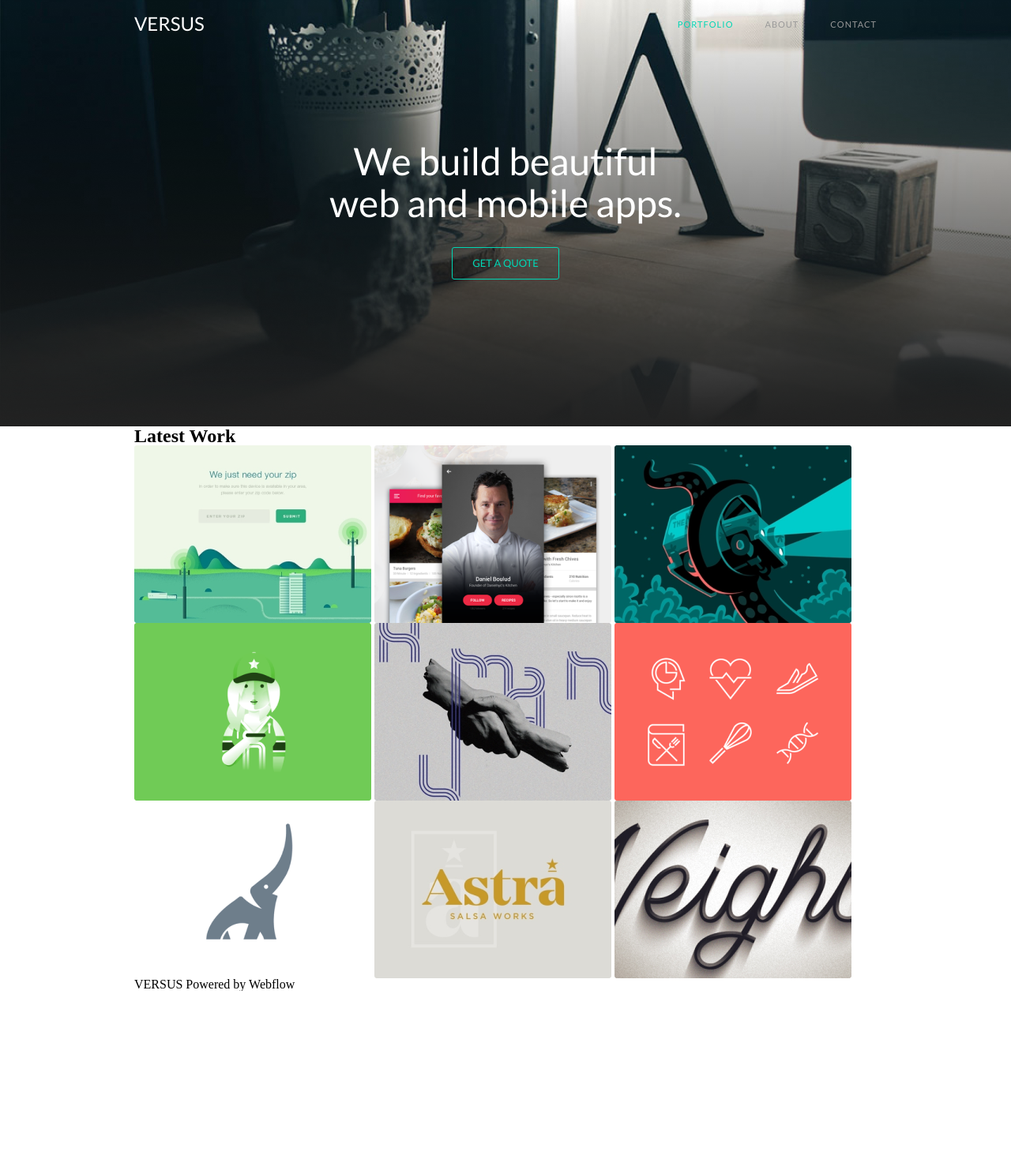
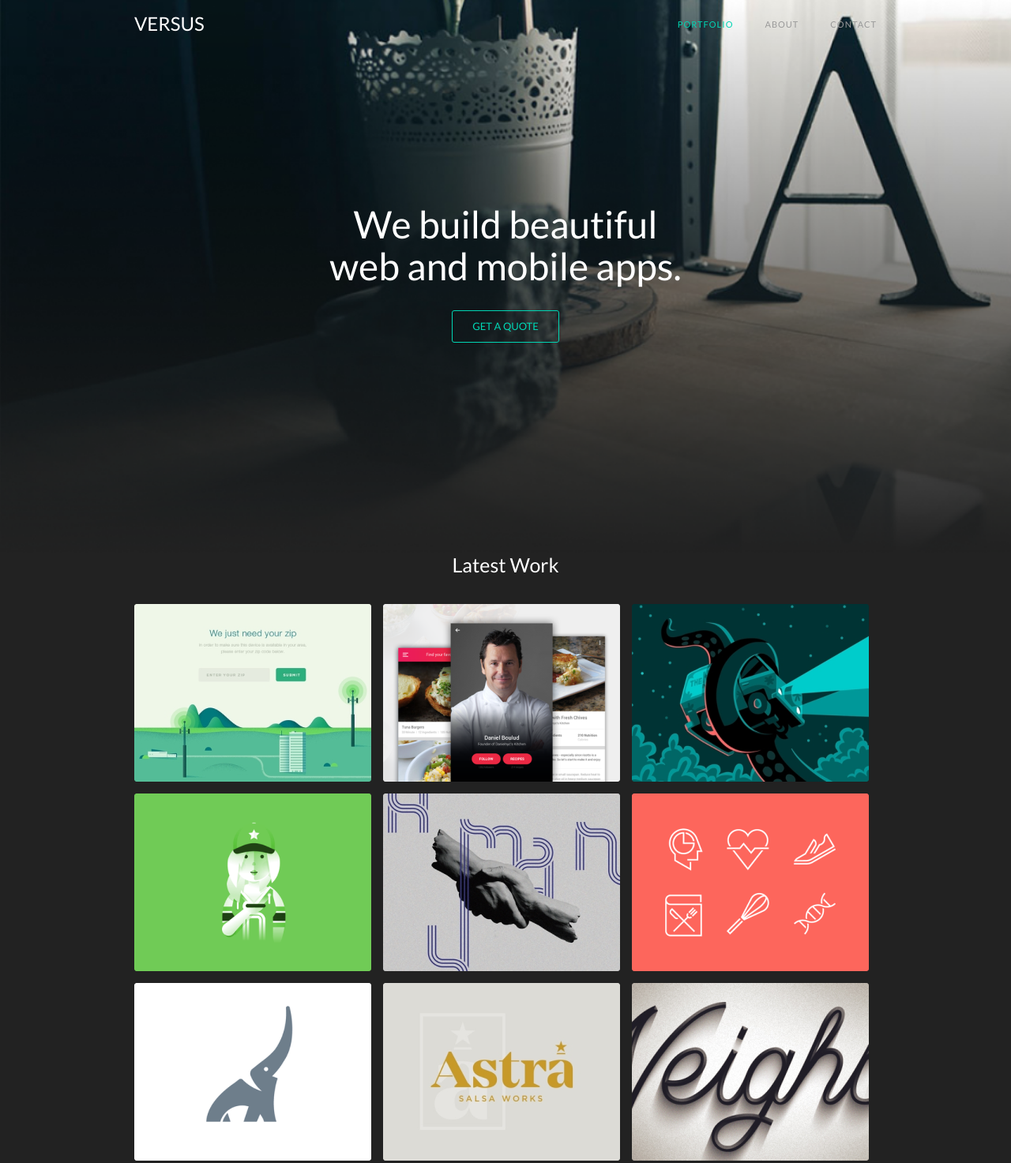
Before and after one commit to Vladislav-Afanasev/Versus, a plain HTML site: page index.html in a window 1280 px wide. Shown: the top 1473 px of the page at 79% size. Before the commit the page ends 1255 px from the top, so only its background shows below. Drawn offline with Linux system fonts and the light colour scheme.

Commit message:
Project without media and hovers

```diff
--- a/index.html
+++ b/index.html
@@ -42,8 +42,10 @@
         </header>
         <section class="works">
             <div class="container">
+                <div class="works__title">
+                    <h2>Latest Work</h2>
+                </div>
                 <div class="works__content">
-                    <h2>Latest Work</h2>
                     <img src="./img/IMAGE (1).png" alt="img">
                     <img src="./img/IMAGE (2).png" alt="img">
                     <img src="./img/IMAGE (3).png" alt="img">
--- a/scss/style.scss
+++ b/scss/style.scss
@@ -1,32 +1,41 @@
-* {
-    padding: 0;
-    margin: 0;
-    border: 0;
-    box-sizing: border-box;
+*,
+*::before,
+*::after {
+  box-sizing: border-box;
 }
-
+ul[class],
+ol[class] {
+  padding: 0;
+}
 html,
-body {
-    line-height: 1;
-    height: 100%;
+body,
+h1,
+h2,
+h3,
+h4,
+p,
+ul[class],
+ol[class],
+li,
+figure,
+figcaption,
+blockquote,
+dl,
+dd {
+  margin: 0;
+  height: 100%;
 }
-
-ul,
-ol,
-li {
-    list-style-type: none;
-    margin: 0px;
-    padding: 0px;
+ul[class],
+ol[class] {
+  list-style: none;
 }
-
+img {
+    max-width: 100%;
+    display: block;
+}
 a {
     text-decoration: none;
 }
-
-img {
-    vertical-align: top;
-}
-
 //---------------------------------------------------------------------------------------
 .wrapper {
     overflow: hidden;
@@ -46,7 +55,7 @@ img {
 .header {
     background: url(/img/Main.png) no-repeat;
     background-size: cover;
-    min-height: 540px;
+    min-height: 700px;
 
     .container {
         display: flex;
@@ -96,8 +105,9 @@ img {
         }
     }
 }
+
 .about {
-    margin: 140px 0px;
+    margin: 220px 0px;
 
     .container {
         display: flex;
@@ -141,8 +151,73 @@ img {
                     text-transform: uppercase;
                     color: #00D6B4;
                 }
-
             }
         }
     }
 }
+
+.works {
+    background: #222222;
+
+    .container {
+        .works__content {
+            display: grid;
+            grid-template-rows: repeat(3, 225px);
+            grid-template-columns: repeat(3, 300px);
+            column-gap: 15px;
+            row-gap: 15px;
+        }
+
+        .works__title {
+            h2 {
+                display: flex;
+                justify-content: center;
+                align-items: center;
+                margin-bottom: 35px;
+                font-family: 'Lato';
+                font-style: normal;
+                font-weight: 400;
+                font-size: 25px;
+                line-height: 30px;
+                color: #FFFFFF;
+                text-align: center;
+            }
+        }
+    }
+}
+
+.fotter {
+    background: #222222;
+
+    .container {
+        display: flex;
+        flex-direction: column;
+        justify-content: center;
+        align-items: center;
+        min-height: 122px;
+        row-gap: 10px;
+
+        .footer__overtext {
+            font-family: 'Lato';
+            font-style: normal;
+            font-weight: 400;
+            font-size: 18px;
+            line-height: 22px;
+            margin-top: 115px;
+            text-align: center;
+            text-transform: uppercase;
+            color: #C2C2C2;
+        }
+
+        .footer__undertext {
+            font-family: 'Open Sans';
+            font-style: normal;
+            font-weight: 400;
+            font-size: 12px;
+            line-height: 18px;
+            text-align: center;
+            color: #999999;
+            margin-bottom: 35px;
+        }
+    }
+}
```
Also changed, not shown: css/style.css.
